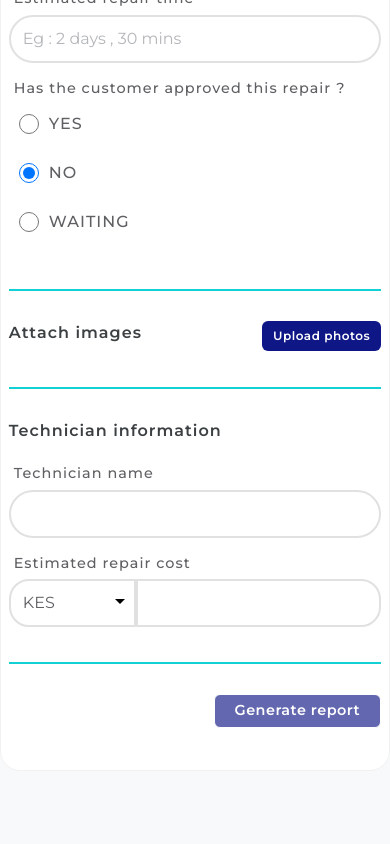
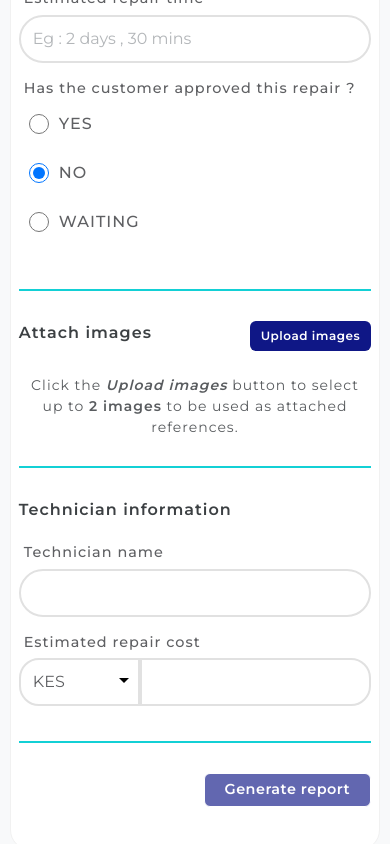
Before and after one commit to Wess58/tecom-rg, an Angular app: page / in a window 390 px wide. Shown: the part 1810-2654 px from the top of the page. Before the commit the page ends 2623 px from the top, so only its background shows below. Built offline with nearby package versions, Linux system fonts and the light colour scheme.

Commit message:
docs ready for deployment

```diff
--- a/src/app/components/home/home.component.html
+++ b/src/app/components/home/home.component.html
@@ -1,7 +1,7 @@
 <div class="container">
 	<div class="row justify-content-center">
 		<div class="col-md-10">
-			<div class="title">Tecom Advance Report Generator</div>
+			<div class="platform-title">Tecom Advance Report Generator</div>
 
 			<form class="form" autocomplete="new-password">
 				<div class="section">
@@ -205,7 +205,8 @@
 					<div class="d-flex justify-content-between mb-3">
 						<span class="section-title mb-0"> Attach images
 						</span>
-						<button type="button" class="btn btn-add-images" (click)="openUploadDialog()"> Upload photos
+						<button type="button" class="btn btn-add-images" (click)="openUploadDialog()"
+						[disabled]="selectedFiles?.length === 2"> Upload images
 						</button>
 					</div>
 
@@ -216,6 +217,13 @@
 								accept=".png, .jpg, .jpeg" multiple id="uploadfile" name="file" />
 							<!-- <label class="custom-file-label" for="uploadFile"></label> -->
 						</div>
+					</div>
+
+
+					<div class="text-center">
+						<small class="text-muted d-block mt-4 mb-2">
+							Click the <strong><i> Upload images </i></strong> button to select up to <strong>2 images</strong> to be used as attached references.
+						</small>
 					</div>
 
 
--- a/src/app/components/home/home.component.scss
+++ b/src/app/components/home/home.component.scss
@@ -1,13 +1,14 @@
 .container {
-  padding: 5vh 0;
+  padding: 5vh 10px;
 
-  .title {
+  .platform-title {
     font-size: 1.4rem;
     display: block;
     margin-bottom: 10px;
     font-weight: 600;
     color: var(--app-blue);
   }
+
   form {
     background-color: #fff;
     padding: 5vh 2vw;
@@ -122,7 +123,7 @@
         position: absolute;
         right: 0;
 
-		i{
+        i {
           position: relative;
           left: 1px;
         }
@@ -166,3 +167,21 @@
     }
   }
 }
+
+@media (max-width: 770px) {
+  .container {
+    // padding: ;
+  }
+  .image-listing {
+    .image-item {
+      width: auto!important;
+      height: 120px!important;
+      object-fit: cover;
+      margin-right: 20px;
+      border-radius: 8px;
+      border: 1px solid #e1e1e1;
+      overflow-x: hidden;
+      margin-top: 30px;
+    }
+  }
+}
```
Also changed, not shown: 3 other files (tests, documents, lock files or other folders). Lines whose indentation alone changed are shown as unchanged.
